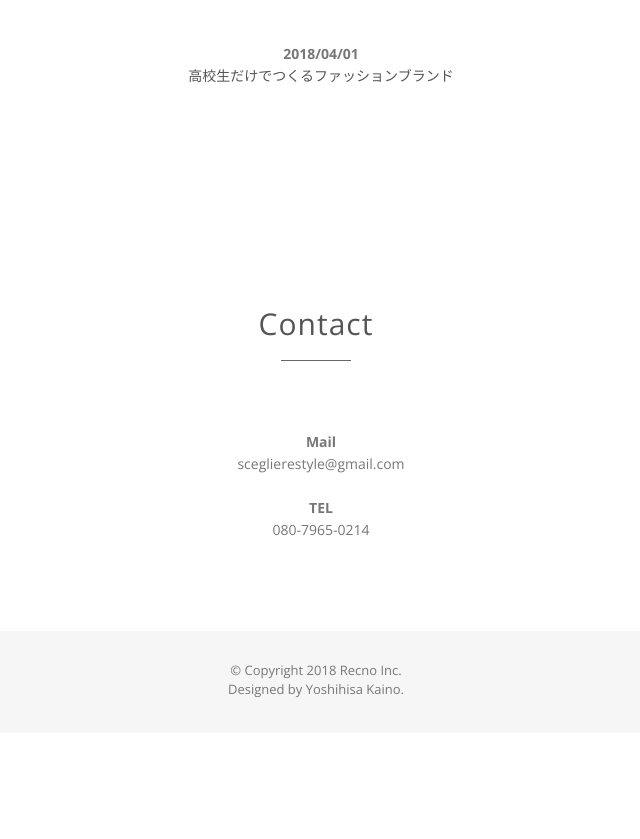
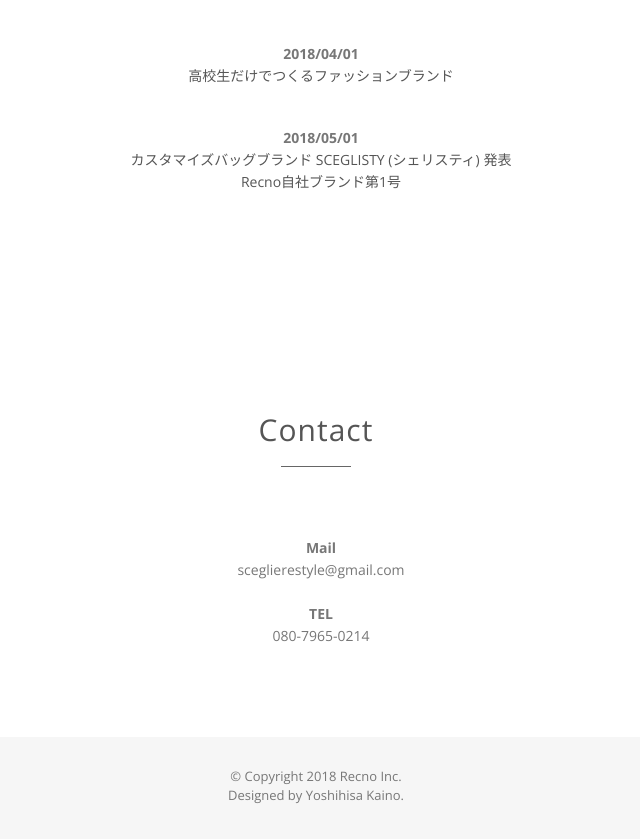
Before and after one commit to Recno-Inc/recno-inc.github.io, a plain HTML site: page index.html in a window 1280 px wide. Shown: the part 3436-4275 px from the top of the page, without its empty margins (324-964 px from the left). Before the commit the page ends 4169 px from the top, so only its background shows below. Drawn offline with nearby package versions, Linux system fonts and the light colour scheme.

Commit message:
Add 2018/05/01 News.

```diff
--- a/index.html
+++ b/index.html
@@ -303,6 +303,8 @@
                     <div class="news-text">
                         <p><strong>2018/04/01</strong><br><a>高校生だけでつくるファッションブランド
 </a></p>
+                        <p><strong>2018/05/01</strong><br><a>カスタマイズバッグブランド SCEGLISTY (シェリスティ) 発表<br>
+Recno自社ブランド第1号</a></p>
                         <!--a href="#portfolio" class="btn btn-default btn-lg page-scroll">My Product</a-->
                     </div>
                 </div>
```
